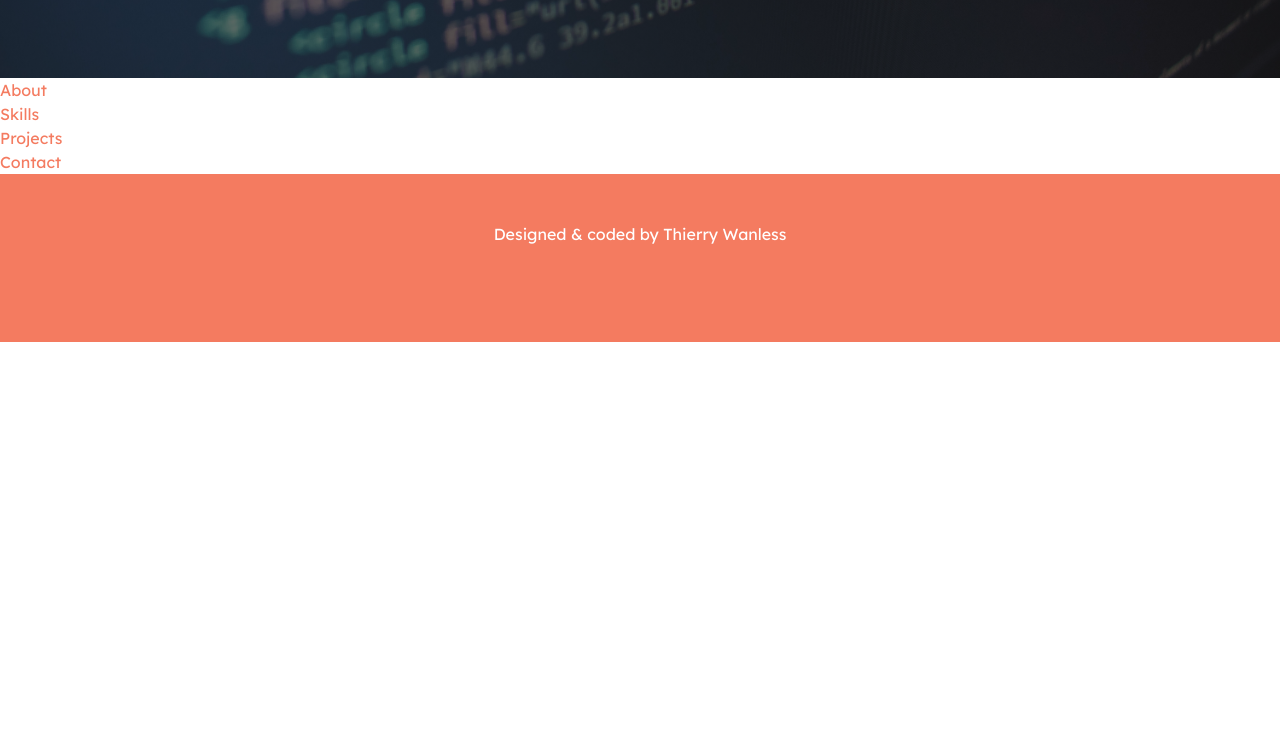
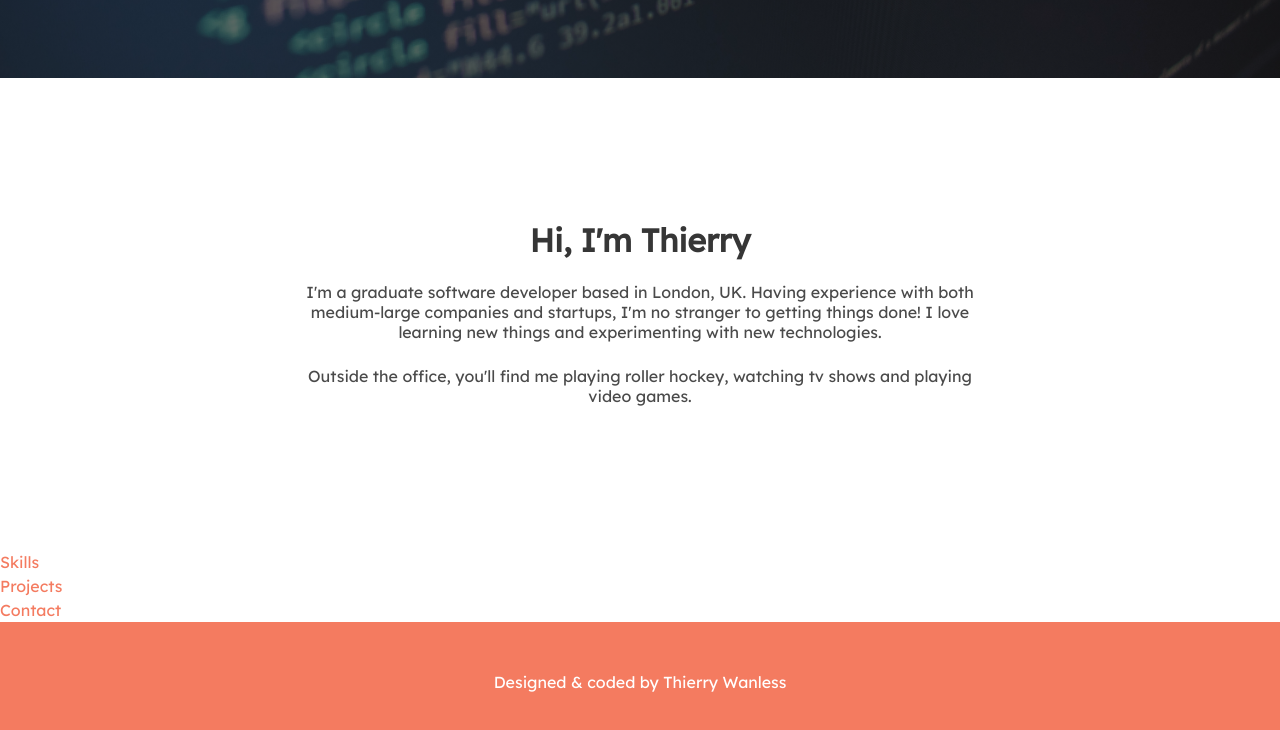
Before and after one commit to thierrywanless/thierrywanless.github.io, a Gatsby site: page / in a window 1280 px wide. Shown: the part 722-1452 px from the top of the page. Before the commit the page ends 1064 px from the top, so only its background shows below. Built offline with nearby package versions, Linux system fonts and the light colour scheme; Gatsby itself is replaced by a stand-in of ours.

Commit message:
Added about starter

```diff
--- /dev/null
+++ b/src/components/about.js
@@ -0,0 +1,29 @@
+import React from "react";
+
+const About = () => {
+  return (
+    <section id="#about" className="section is-medium has-text-centered">
+      <div className="container">
+        <div className="columns is-centered">
+          <div className="column is-three-fifths">
+            <h1 className="title is-spaced is-size-3-desktop is-size-4-mobile">
+              Hi, I'm Thierry
+            </h1>
+            <h2 className="subtitle is-size-6-desktop">
+              I'm a graduate software developer based in London, UK. Having
+              experience with both medium-large companies and startups, I'm no
+              stranger to getting things done! I love learning new things and
+              experimenting with new technologies.
+            </h2>
+            <h2 className="subtitle is-size-6-desktop">
+              Outside the office, you'll find me playing roller hockey, watching
+              tv shows and playing video games.
+            </h2>
+          </div>
+        </div>
+      </div>
+    </section>
+  );
+};
+
+export default About;
--- a/src/pages/index.js
+++ b/src/pages/index.js
@@ -1,13 +1,14 @@
 import * as React from "react";
+
+import About from "../components/about";
 import Header from "../components/header";
-
 import Layout from "../components/layout";
 
 const IndexPage = () => {
   return (
     <Layout>
       <Header />
-      <h1 id="about">About</h1>
+      <About />
       <h1 id="skills">Skills</h1>
       <h1 id="projects">Projects</h1>
       <h1 id="contact">Contact</h1>
```
